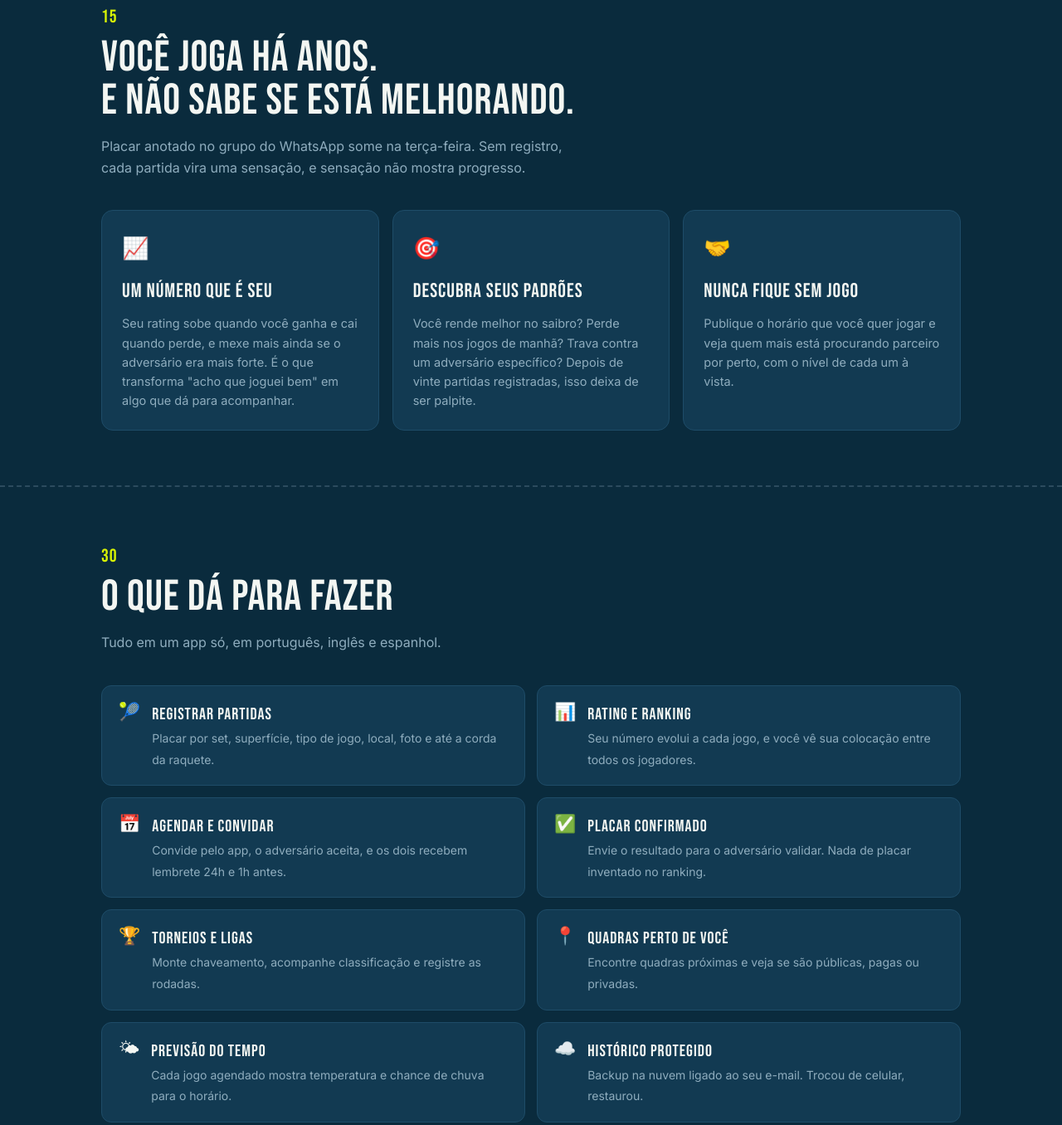
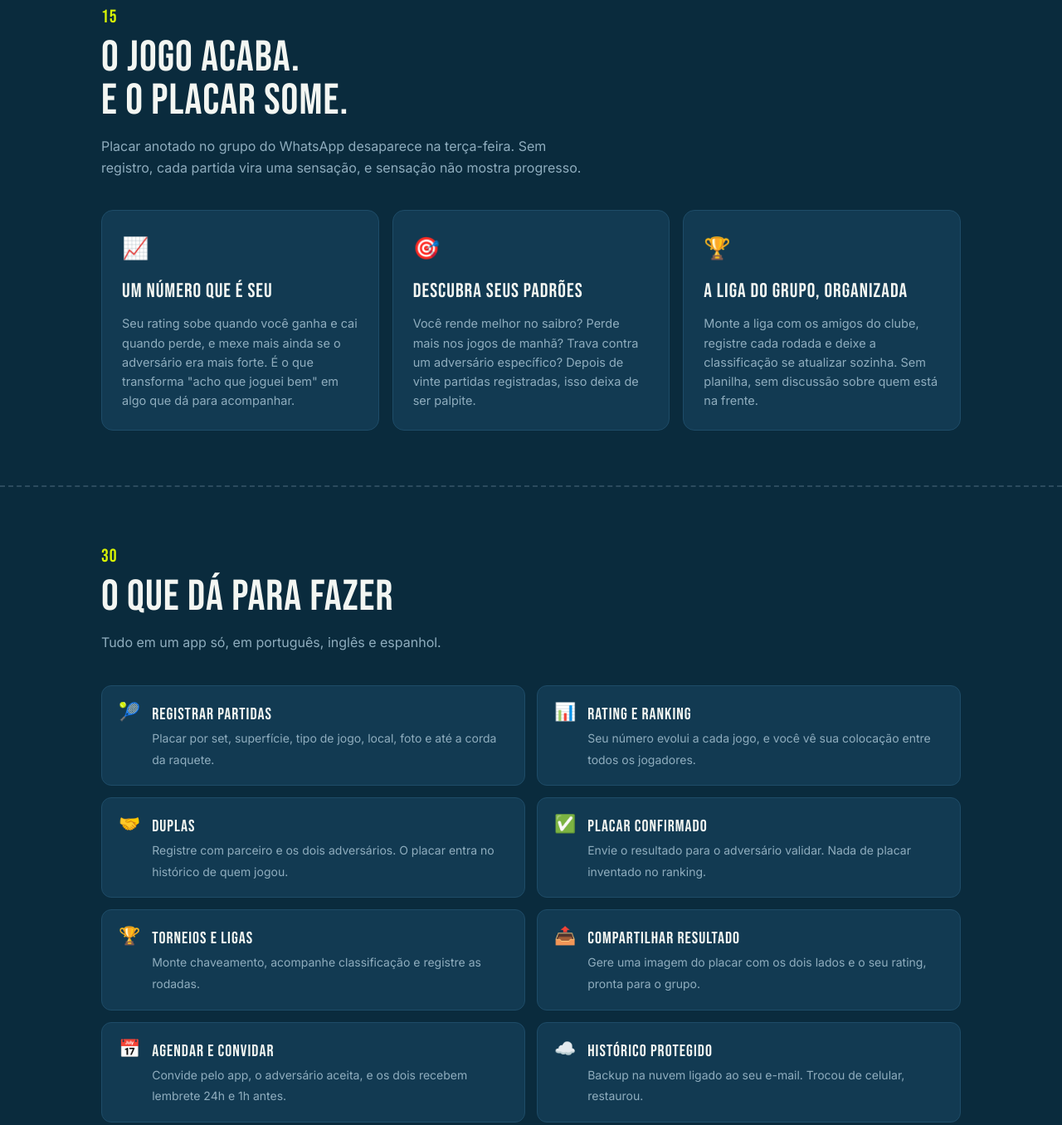
Before and after one commit to rodrigocostaalves/meu-placar-tenis, a website: page cloudflare/site/index.html in a window 1280 px wide. Shown: the part 860-2216 px from the top of the page at 83% size. Drawn offline with nearby package versions, Linux system fonts and the light colour scheme.

Commit message:
Add files via upload

```diff
--- a/cloudflare/site/index.html
+++ b/cloudflare/site/index.html
@@ -238,8 +238,8 @@
       <div class="eyebrow">Versão beta · Android e iPhone</div>
       <h1>Todo jogo conta.<br><em>Anote o seu.</em></h1>
       <p class="lede">
-        Registre suas partidas, veja seu rating subir a cada vitória e encontre
-        gente do seu nível para jogar. Liga, torneio e amistoso em um só app.
+        Anote o placar das suas partidas, monte a liga do seu grupo e compartilhe
+        o resultado. Liga, torneio e amistoso em um só app.
       </p>
       <div class="cta-row">
         <a class="btn primary" href="#instalar">Começar agora</a>
@@ -401,10 +401,10 @@
 <section id="porque">
   <div class="wrap">
     <div class="score-eyebrow">15</div>
-    <h2>Você joga há anos.<br>E não sabe se está melhorando.</h2>
+    <h2>O jogo acaba.<br>E o placar some.</h2>
     <p class="sub">
-      Placar anotado no grupo do WhatsApp some na terça-feira. Sem registro, cada
-      partida vira uma sensação, e sensação não mostra progresso.
+      Placar anotado no grupo do WhatsApp desaparece na terça-feira. Sem registro,
+      cada partida vira uma sensação, e sensação não mostra progresso.
     </p>
     <div class="cards">
       <div class="card">
@@ -418,9 +418,9 @@
         <p>Você rende melhor no saibro? Perde mais nos jogos de manhã? Trava contra um adversário específico? Depois de vinte partidas registradas, isso deixa de ser palpite.</p>
       </div>
       <div class="card">
-        <div class="ico">🤝</div>
-        <h3>Nunca fique sem jogo</h3>
-        <p>Publique o horário que você quer jogar e veja quem mais está procurando parceiro por perto, com o nível de cada um à vista.</p>
+        <div class="ico">🏆</div>
+        <h3>A liga do grupo, organizada</h3>
+        <p>Monte a liga com os amigos do clube, registre cada rodada e deixe a classificação se atualizar sozinha. Sem planilha, sem discussão sobre quem está na frente.</p>
       </div>
     </div>
   </div>
@@ -437,11 +437,11 @@
     <div class="feats">
       <div class="feat"><div class="ico">🎾</div><div><b>Registrar partidas</b><span>Placar por set, superfície, tipo de jogo, local, foto e até a corda da raquete.</span></div></div>
       <div class="feat"><div class="ico">📊</div><div><b>Rating e ranking</b><span>Seu número evolui a cada jogo, e você vê sua colocação entre todos os jogadores.</span></div></div>
-      <div class="feat"><div class="ico">📅</div><div><b>Agendar e convidar</b><span>Convide pelo app, o adversário aceita, e os dois recebem lembrete 24h e 1h antes.</span></div></div>
+      <div class="feat"><div class="ico">🤝</div><div><b>Duplas</b><span>Registre com parceiro e os dois adversários. O placar entra no histórico de quem jogou.</span></div></div>
       <div class="feat"><div class="ico">✅</div><div><b>Placar confirmado</b><span>Envie o resultado para o adversário validar. Nada de placar inventado no ranking.</span></div></div>
       <div class="feat"><div class="ico">🏆</div><div><b>Torneios e ligas</b><span>Monte chaveamento, acompanhe classificação e registre as rodadas.</span></div></div>
-      <div class="feat"><div class="ico">📍</div><div><b>Quadras perto de você</b><span>Encontre quadras próximas e veja se são públicas, pagas ou privadas.</span></div></div>
-      <div class="feat"><div class="ico">🌤</div><div><b>Previsão do tempo</b><span>Cada jogo agendado mostra temperatura e chance de chuva para o horário.</span></div></div>
+      <div class="feat"><div class="ico">📤</div><div><b>Compartilhar resultado</b><span>Gere uma imagem do placar com os dois lados e o seu rating, pronta para o grupo.</span></div></div>
+      <div class="feat"><div class="ico">📅</div><div><b>Agendar e convidar</b><span>Convide pelo app, o adversário aceita, e os dois recebem lembrete 24h e 1h antes.</span></div></div>
       <div class="feat"><div class="ico">☁️</div><div><b>Histórico protegido</b><span>Backup na nuvem ligado ao seu e-mail. Trocou de celular, restaurou.</span></div></div>
     </div>
   </div>
```
